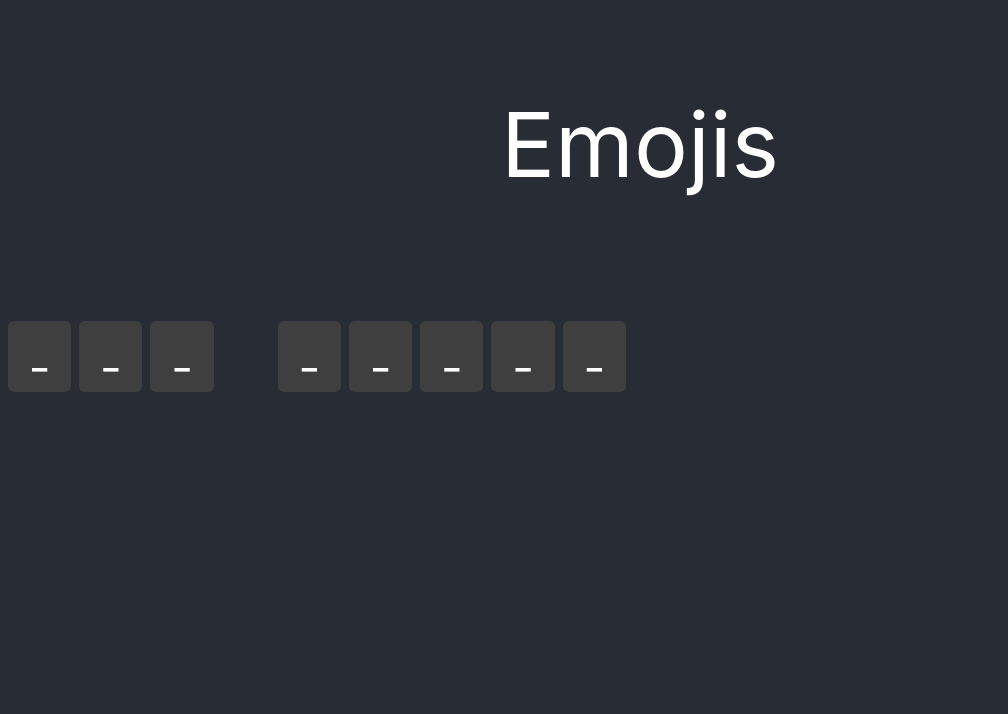
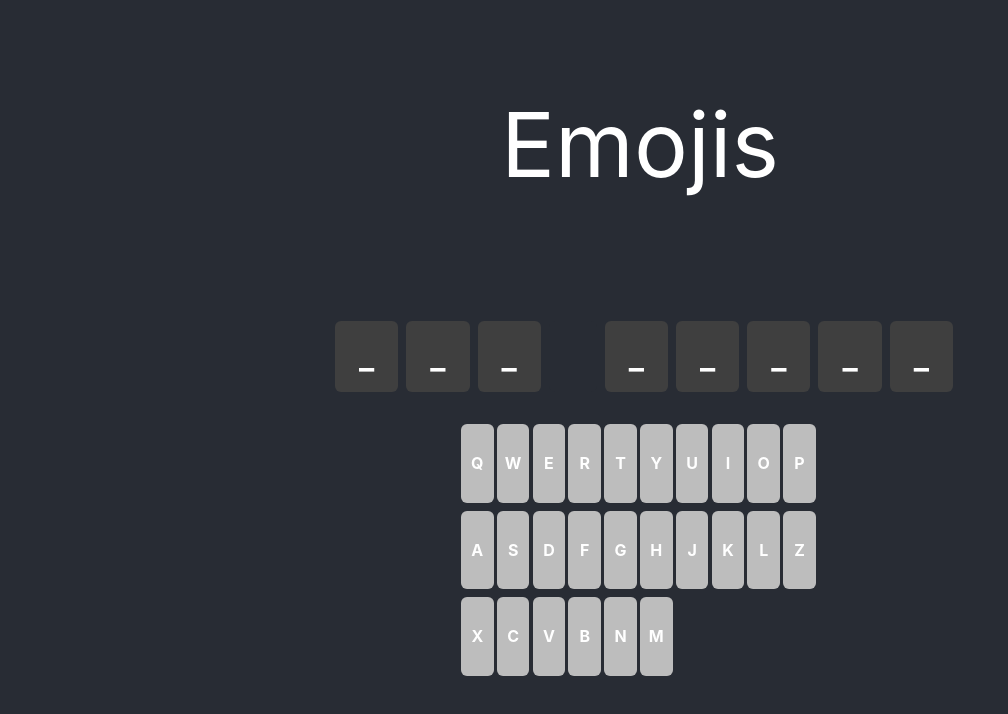
Before and after one commit to rhJairo/emoji-app, a React (Create React App) app: page / in a window 1280 px wide. Shown: the top 714 px of the page, without its empty margins (0-1008 px from the left). Built offline with nearby package versions, Linux system fonts and the light colour scheme.

Commit message:
implemented on-screen keyboard

```diff
--- a/src/App.css
+++ b/src/App.css
@@ -26,6 +26,7 @@ body {
   display: flex;
   flex-direction: row;
   flex-wrap: wrap;
+  justify-content: center;
 }
 
 .charCell {
@@ -46,3 +47,21 @@ body {
 .spaceChar{
   background-color: #282c34;
 }
+
+.keyCell{
+  padding: 0.5rem 0.5rem 0.5rem 0.5rem;
+  margin: 0 0.2rem 0.5rem 0;
+  font-size: 1rem;
+  border-radius: 6px;
+  background-color: #bdbdbd;
+}
+
+.keyCell:active{
+  background-color: #F29A46;
+}
+
+.keyboard {
+  display: grid;
+  grid-template-columns: repeat(10, 1fr);
+
+}
--- a/src/App.js
+++ b/src/App.js
@@ -2,6 +2,7 @@ import React from 'react';
 import Emojis from './Components/Emojis'
 import Word from './Components/Word'
 import Result from './Components/Result';
+import Keys from './Components/Keys';
 import {nanoid} from 'nanoid'
 import './App.css';
 
@@ -30,7 +31,6 @@ function App() {
           return false
         }
       }
-
       return true
     }
 
@@ -51,13 +51,51 @@ function App() {
     }
   }, [name, word])
 
+  let kbrdStr = 'QWERTYUIOPASDFGHJKLZXCVBNM'
+  kbrdStr = [...kbrdStr]
+  kbrdStr = kbrdStr.map(k => {
+      return {
+        id: nanoid(),
+        value: k
+      }
+  })
+
+  function handleClick(e){
+    console.log('clicked')
+    if(name.toLowerCase().includes(e.toLowerCase())){
+      setWord(arr => {
+        let newArr = arr.map(obj =>
+          obj.value === e.toLowerCase() ? {...obj, isActive: true}: obj)
+        return newArr
+      })
+    }
+  }
+
+  const keyboard = kbrdStr.map(k => {
+    return (
+        <Keys key={k.id} pressed={() => handleClick(k.value)} char={k.value}/>
+    )
+  })
+
+
+
   return (
     <div className="App">
       <Emojis />
       <Word word={word} />
       <Result reset={setupWord} win={result}/>
+      <div className='keyboard'>
+        {keyboard}
+      </div>
     </div>
   );
 }
 
 export default App;
+
+// - make lose condition 6 lifes or so
+// - make words responsive
+// - import api info
+// - make emoji obj dictionary
+// - make info overlay
+// - make footer
--- /dev/null
+++ b/src/Components/Keys.js
@@ -0,0 +1,11 @@
+import React from 'react'
+
+function Keys(props){
+    return(
+        <div onClick={props.pressed} className='keyCell'>
+            <h4>{props.char}</h4>
+        </div>
+    )
+}
+
+export default Keys
--- a/src/Components/Result.js
+++ b/src/Components/Result.js
@@ -6,7 +6,6 @@ function Result(props){
         <button onClick={props.reset}>Reset</button>
         <h2>Congratulations You Have Won</h2>
     </div>
-    console.log('inside result comp:',props.win)
     return(
         <div>
             {props.win && output}
```
